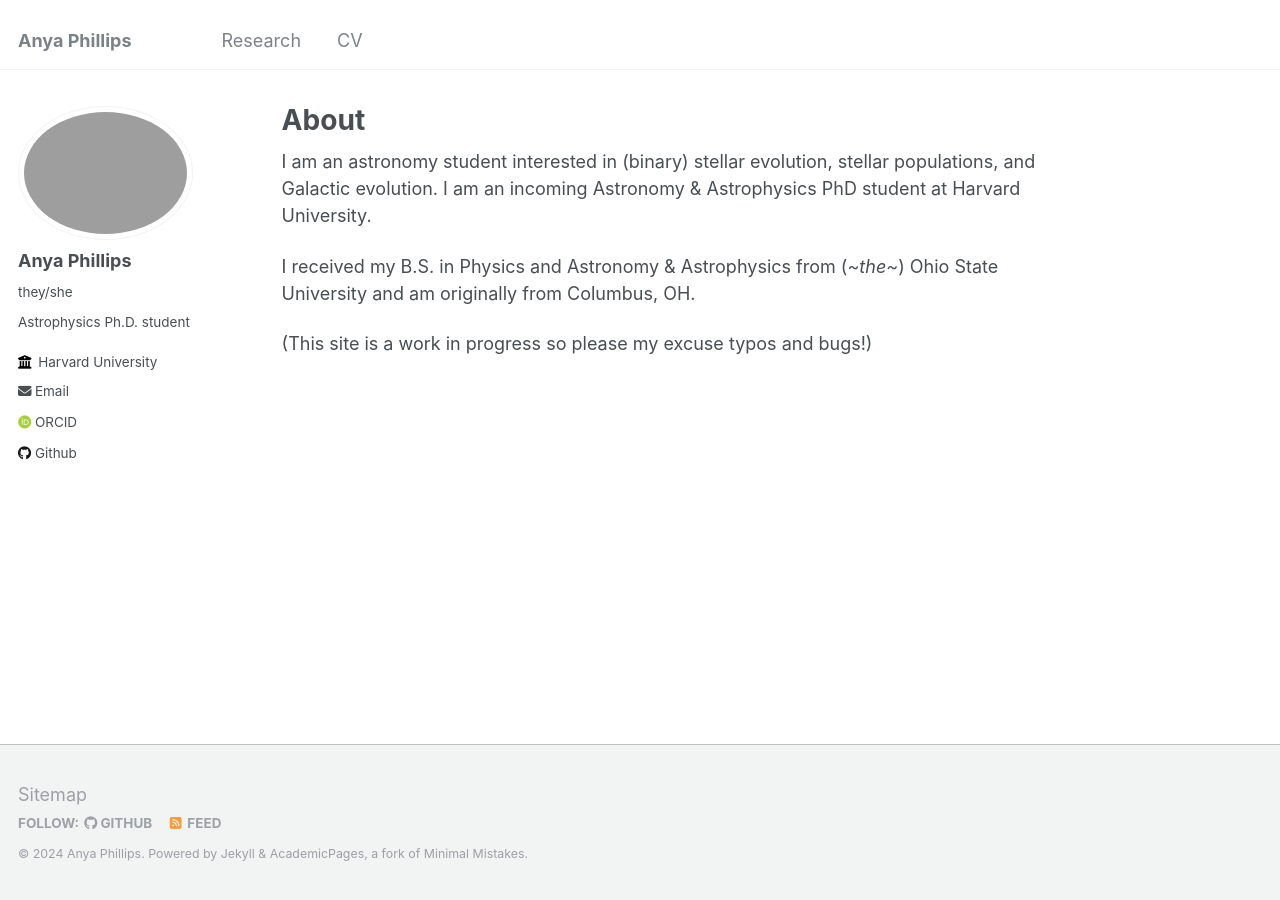
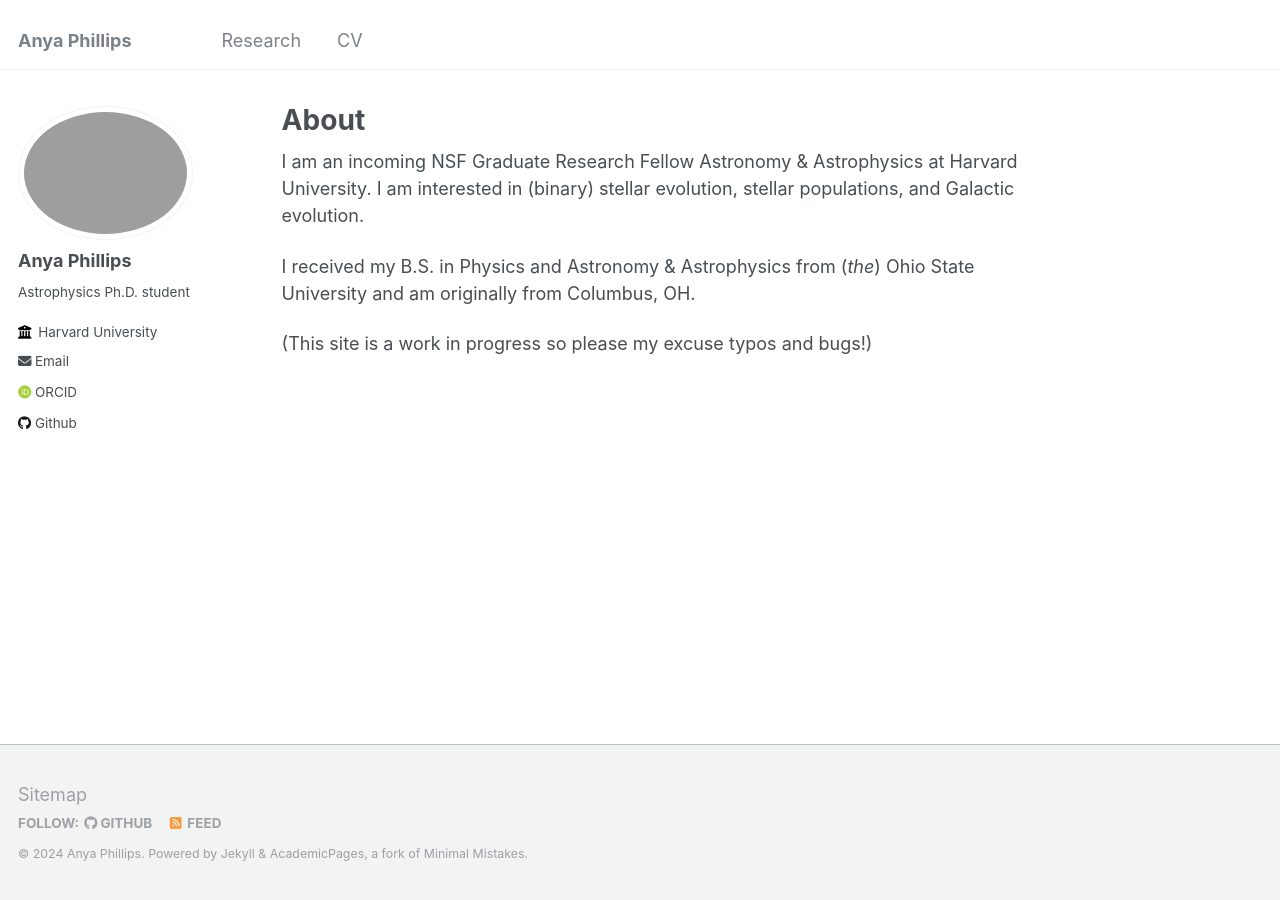
Before and after one commit to anya-m-phillips/anya-m-phillips.github.io, a Jekyll site: the page built from _pages/about.md, in a window 1280 px wide. Built offline with Jekyll 4.4.1, drawn with Linux system fonts in a browser that asks for light colours; some web fonts are replaced.

Commit message:
editing research, about

```diff
--- a/_config.yml
+++ b/_config.yml
@@ -23,7 +23,7 @@
   # Biographic information
   avatar           : "profile.png"
   name             : "Anya Phillips"
-  pronouns         : "they/she"
+  # pronouns         : "they/she"
   bio              : "Astrophysics Ph.D. student"
   # location         : "Boston, MA"
   employer         : "Harvard University"
--- a/_pages/about.md
+++ b/_pages/about.md
@@ -7,8 +7,8 @@
   - /about.html
 ---
 
-I am an astronomy student interested in (binary) stellar evolution, stellar populations, and Galactic evolution. I am an incoming Astronomy & Astrophysics PhD student at Harvard University.
+I am an incoming NSF Graduate Research Fellow Astronomy & Astrophysics at Harvard University. I am interested in (binary) stellar evolution, stellar populations, and Galactic evolution.
 
-I received my B.S. in Physics and Astronomy & Astrophysics from (_~the~_) Ohio State University and am originally from Columbus, OH.
+I received my B.S. in Physics and Astronomy & Astrophysics from (_the_) Ohio State University and am originally from Columbus, OH.
 
 (This site is a work in progress so please my excuse typos and bugs!)
```
Also changed, not shown: _pages/research.md (+1 -1 lines).
